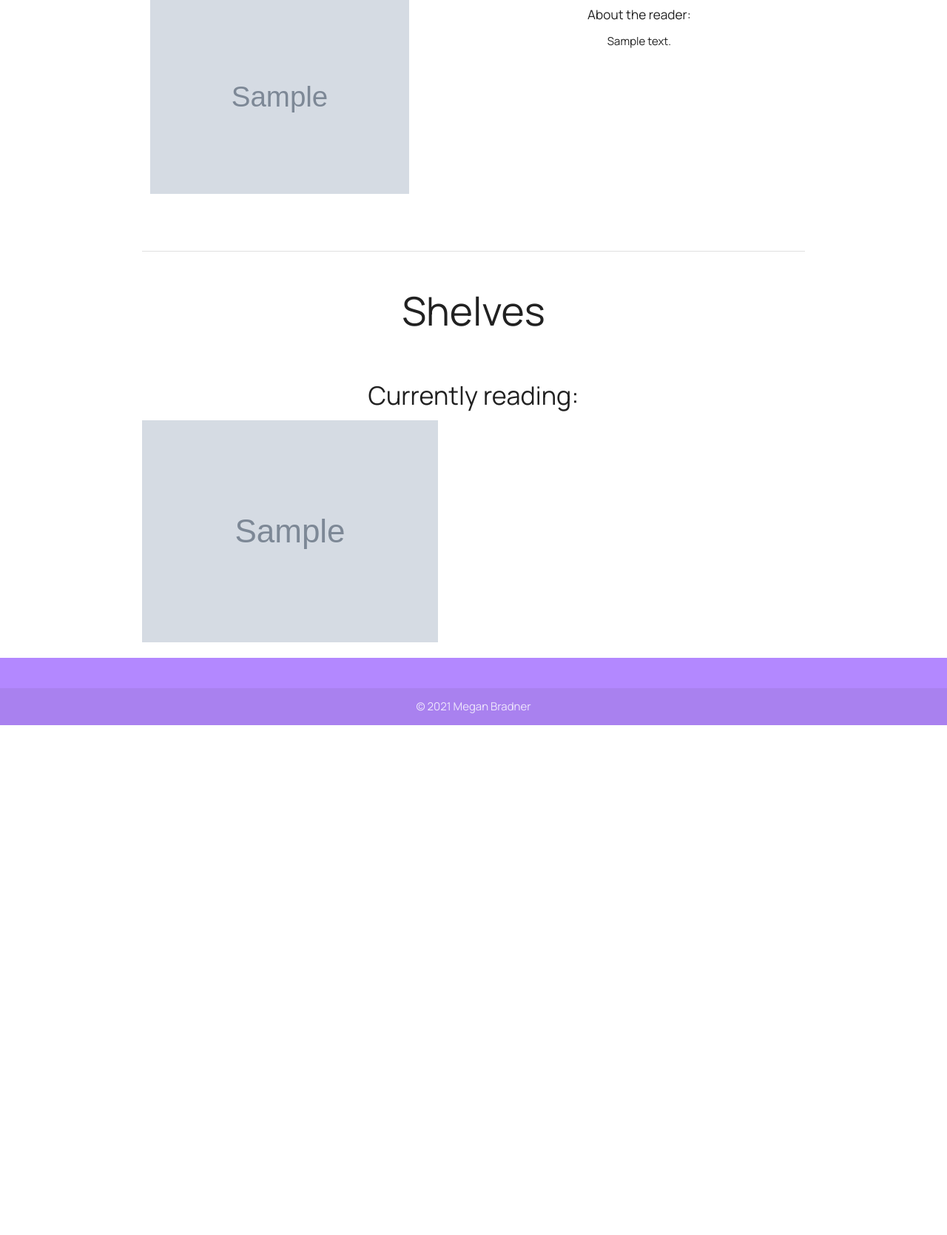
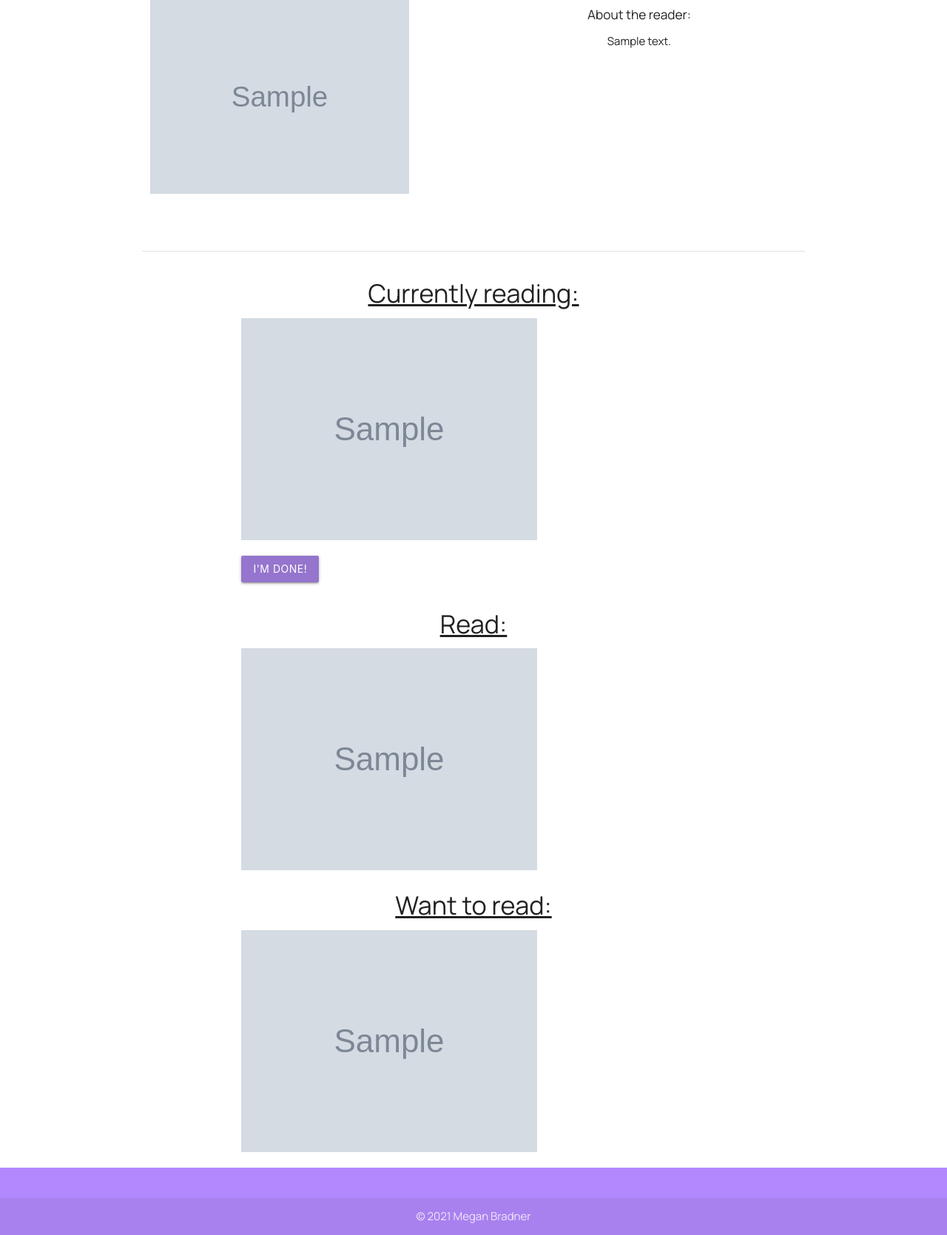
Before and after one commit to meganbradner/capstone, a Django app: page /profile in a window 1280 px wide. Shown: the part 216-1885 px from the top of the page at 74% size. Before the commit the page ends 1196 px from the top, so only its background shows below. Run offline with Django 3.2, Linux system fonts and the light colour scheme; a user stored in the database is signed in; tables that the repository leaves empty hold one stand-in row (values such as "Sample post"); grey boxes marked "Sample" are stand-in pictures.

Commit message:
made changes

```diff
--- a/capstone_app/static/capstone_app/javascript/main.js
+++ b/capstone_app/static/capstone_app/javascript/main.js
@@ -49,7 +49,7 @@ const App = {
                 data: {
                     title: this.foundBooks.items[0].volumeInfo.title,
                     author: this.foundBooks.items[0].volumeInfo.authors,
-                    image: this.foundBooks.items[0].volumeInfo.imageLinks.thumbnail
+                    image: this.foundBooks.items[0].volumeInfo.imageLinks.thumbnail,
                 },
                 headers: {
                     'X-CSRFToken': this.csrfmiddlewaretoken
--- a/capstone_app/templates/capstone_app/browse.html
+++ b/capstone_app/templates/capstone_app/browse.html
@@ -96,7 +96,6 @@
               </div>
             </form>
 
-
           </div>
 
           <div class="divider"></div>
@@ -116,8 +115,6 @@
                 <a v-bind:href="foundBooks.items[0].volumeInfo.previewLink" target="_blank">Click here to read a preview
                   of the book!</a>
                 </div>
-
-
 
 
               <div class="container center-align">
--- a/capstone_app/templates/capstone_app/profile.html
+++ b/capstone_app/templates/capstone_app/profile.html
@@ -19,12 +19,15 @@
 
 
   <style>
+
     * {
 
       font-family: 'Manrope', sans-serif;
 
     }
+
   </style>
+
 
 </head>
 
@@ -85,51 +88,62 @@
 
     <div class="divider"></div>
 
-    <div class="section">
+    <div class="section container">
 
 
-      <h2 class="center-align">Shelves</h2>
-
-      <br>
+      <h4 class="center-align" style="text-decoration: underline">Currently reading:</h4>
 
       {% for book in books %}
 
-
       {% if book.reader == user %}
-
 
       {% if book.currently_reading == True %}
 
-      <h4 class="center-align">Currently reading:</h4>
-
-
       <img src="{{ book.image }}">
 
-
-
-      {% elif book.read == True %}
-
-      <h4 class="center-align">Read:</h4>
-
-      <img src="{{ book.image }}">
-
-
-
-      {% elif book.want_to_read == True %}
-
-      <h4 class="center-align">Want to read:</h4>
-
-      <img src="{{ book.image }}">
-
-
+      <form action="{% url 'capstone_app:finished' book.id %}" method="POST">
+        {% csrf_token %}
+        <input type="hidden" name="id" value="{{ book.id }}">
+        <button class="btn waves-effect waves-light deep-purple lighten-2 input-field" id="id">I'm done!</button>
+      </form>
 
       {% endif %}
 
       {% endif %}
 
+      {% endfor %}
+
+      <h4 class="center-align" style="text-decoration: underline">Read:</h4>
+
+      {% for book in books %}
+
+      {% if book.reader == user %}
+
+      {% if book.read == True %}
+
+      <img src="{{ book.image }}">
+
+      {% endif %}
+
+      {% endif %}
 
       {% endfor %}
 
+      <h4 class="center-align" style="text-decoration: underline">Want to read:</h4>
+
+      {% for book in books %}
+
+      {% if book.reader == user %}
+
+      {% if book.want_to_read == True %}
+
+      <img src="{{ book.image }}">
+
+      {% endif %}
+
+      {% endif %}
+
+      {% endfor %}
 
 
     </div>
--- a/capstone_app/urls.py
+++ b/capstone_app/urls.py
@@ -15,5 +15,6 @@ urlpatterns = [
     path('add-current', views.add_current, name='add_current'),
     path('add-read', views.add_read, name='add_read'),
     path('add-want', views.add_want, name='add_want'),
+    path('finished/<int:id>', views.finished, name='finished'),
 
 ] + static(settings.STATIC_URL, document_root=settings.STATIC_ROOT)
--- a/capstone_app/views.py
+++ b/capstone_app/views.py
@@ -27,13 +27,21 @@ def index(request):
 def profile(request):
 
     books = Book.objects.all()
-    users = User.objects.all(),
-    print(books)
+    users = User.objects.all()
+
+
+    current = Book.objects.filter(currently_reading = True)
+    read = Book.objects.filter(read = True)
+    want = Book.objects.filter(want_to_read = True)
+
 
     context = {
 
         'books': books,
         'users': users,
+        'current': current,
+        'read': read,
+        'want': want
 
     }
 
@@ -78,38 +86,46 @@ def timeline(request):
 
 def add_current(request):
 
+    if request.user.is_authenticated:
 
-    if request.method == 'POST':
+        if request.method == 'POST':
 
-        data = json.loads(request.body)
-        Book.objects.create(title=data.get('title'), author=data.get('author'), image=data.get('image'), currently_reading=True)
+            data = json.loads(request.body)
+            Book.objects.create(title=data.get('title'), author=data.get('author'), image=data.get('image'), currently_reading=True, reader=request.user)
 
-
-
-    return HttpResponse('done!')
+        return HttpResponse('done!')
 
 def add_read(request):
 
-    if request.method == 'POST':
+    if request.user.is_authenticated:
 
-        data = json.loads(request.body)
-        Book.objects.create(title=data.get('title'), author=data.get('author'), image=data.get('image'), read=True)
+        if request.method == 'POST':
 
+            data = json.loads(request.body)
+            Book.objects.create(title=data.get('title'), author=data.get('author'), image=data.get('image'), read=True, reader=request.user)
 
-        print(data)
-
-    return HttpResponse('done!')
+        return HttpResponse('done!')
 
 def add_want(request):
 
+    if request.user.is_authenticated:
 
-    if request.method == 'POST':
+        if request.method == 'POST':
 
 
-        data = json.loads(request.body)
-        Book.objects.create(title=data.get('title'), author=data.get('author'), image=data.get('image'), want_to_read=True)
+            data = json.loads(request.body)
+            Book.objects.create(title=data.get('title'), author=data.get('author'), image=data.get('image'), want_to_read=True, reader=request.user)
 
 
+        return HttpResponse('done!')
 
 
-    return HttpResponse('done!')
+def finished(request, id):
+
+    id = request.POST['id']
+    all_done = Book.objects.get(id=id)
+    all_done.read = True
+    all_done.currently_reading = False
+    all_done.save()
+
+    return redirect('capstone_app:profile')
```
Lines whose indentation alone changed are shown as unchanged.
